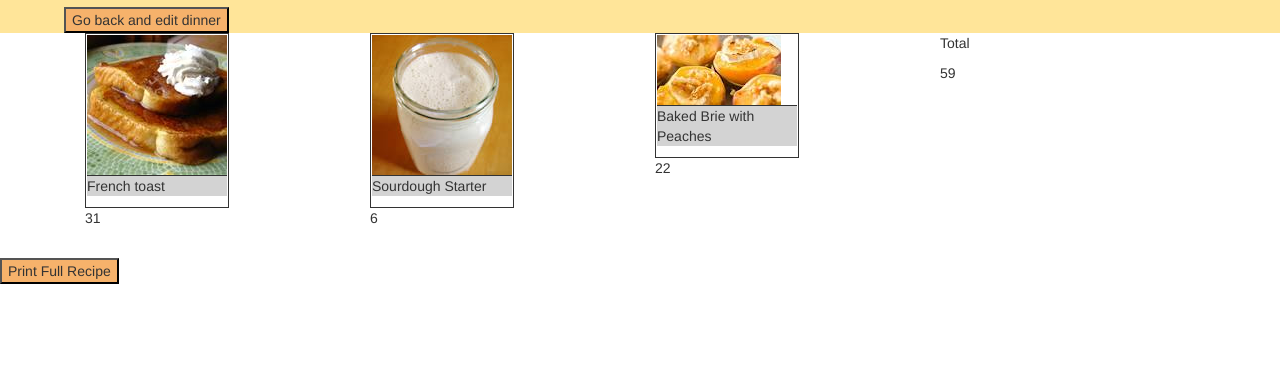
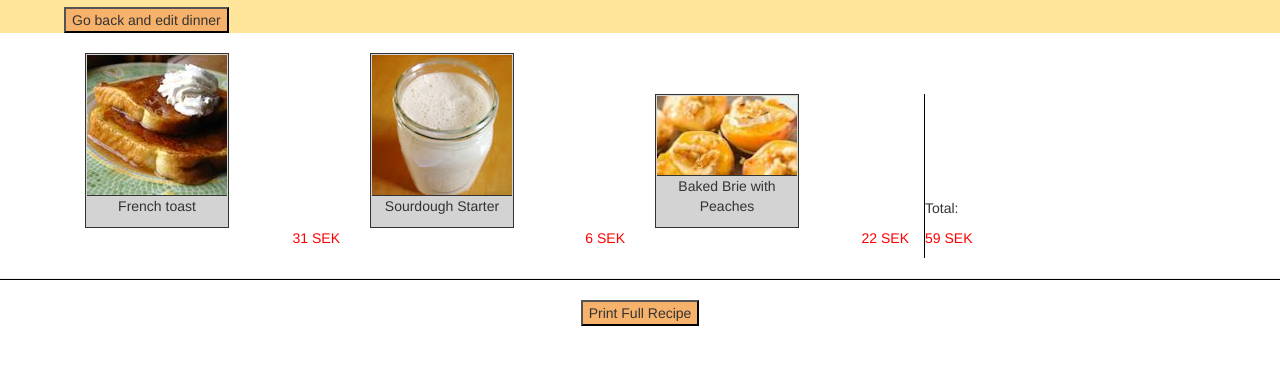
Before and after one commit to ericbq/iprog, a plain HTML site: page lab2/dinnerOverview.html in a window 1280 px wide. Shown: the part 177-542 px from the top of the page. Drawn offline with nearby package versions, Linux system fonts and the light colour scheme.

Commit message:
tinkered with dinnerOverview

```diff
--- a/lab2/css/main.css
+++ b/lab2/css/main.css
@@ -158,6 +158,10 @@ td {
 *	Setting dish width and height secures the bootstrap to be a nice grid.
 */
 
+.dish-header img {
+	width: 140px;
+}
+
 .dish {
 	width: 150px;
 	height:300px;
@@ -172,11 +176,12 @@ td {
 	padding:1px;
 	border: 1px solid;
 	width: 144px;
+	background-color: lightgrey;
+
 }
 
 .dish-header p {
 	border-top: 1px solid;
-	background-color: lightgrey;
 }
 
 .dish-description {
@@ -237,6 +242,16 @@ td {
 	width:82%;
 }
 
+.price-text {
+	color: red;
+}
+
+.col-sm-3 .price-text {
+	color: red;
+	text-align: right;
+}
+
+
 
 
 /**
@@ -259,6 +274,27 @@ td {
 }
 
 
-#overview-overview {
+#overview {
 	flex: 1;
+	padding-top: 20px;
 }
+
+.last-dish {
+	border-right: 1px solid black;
+}
+
+#overview .container  {
+	display: flex;
+  	flex-wrap: wrap;
+  	align-items: flex-end;
+}
+
+#print-recipe {
+	width: 100vw;
+	text-align: center;
+
+}
+
+.dish-header {
+	text-align: center;
+}
--- a/lab2/dinnerOverview.html
+++ b/lab2/dinnerOverview.html
@@ -28,12 +28,15 @@
 			<div id="selected-menu" class="container">
 
 			</div>
-			<br>
-			<button>Print Full Recipe</button>
+			<hr>
+			<div id="print-recipe">
+				<button id="print-recipe-button">Print Full Recipe</button>
+			</div>
+
 		</div>
 
 	</div>
-    <script src="https://code.jquery.com/jquery.js"></script>
+    <script src="https://ajax.googleapis.com/ajax/libs/jquery/2.2.0/jquery.min.js"></script>
 	<!-- The application JavaScript code -->
 	<script src="js/app.js"></script>
 	<script src="js/model/dinnerModel.js"></script>
--- a/lab2/js/view/overviewView.js
+++ b/lab2/js/view/overviewView.js
@@ -5,29 +5,48 @@ var OverviewView = function (container, model, selectedMenu) {
 		$("#overview-headline span").html( model.getNumberOfGuests() + " people");
 
 		$totalPrice = 0;
+		$lengthOfArray = selectedMenu.length;
 		//model.getFullMenu();
 		$.each(selectedMenu, function(index, dish) {
 			$dishPrice = 0;
 
+
+
 			$.each(dish.ingredients, function(i, o) {
 				$dishPrice += o.price;
 			});
+
 			$totalPrice += $dishPrice;
+
+			//add vertical line to separate last course with total-price.
+			if(index === ($lengthOfArray - 1)) {
 				$("#selected-menu").append(
-				"<div class=\"col-sm-3\" id=\"selectedDish" + dish.id + "\">" +
+					"<div class=\"col-sm-3 dish-list last-dish\" id=\"selected-dish-" + dish.id + "\">" +
 						"<div class=\"dish-header\">" +
 							"<img src=\"images/" + dish.image + "\">" +
 							"<p>" + dish.name + "</p>" +
 						"</div>" +
-					"<p>" + $dishPrice + "</p>" +
+						"<p class=\"price-text\">" + $dishPrice + " SEK </p>" +
 					"</div>"
 				);
+			} else {
+
+				$("#selected-menu").append(
+					"<div class=\"col-sm-3 dish-list \" id=\"selected-dish-" + dish.id + "\">" +
+						"<div class=\"dish-header\">" +
+							"<img src=\"images/" + dish.image + "\">" +
+							"<p>" + dish.name + "</p>" +
+						"</div>" +
+						"<p class=\"price-text\">" + $dishPrice + " SEK </p>" +
+					"</div>"
+				);
+			}
 		});
 
 		$("#selected-menu").append(
-			"<div class=\"col-sm-3\">" +
-				"<p>Total<p>" +
-				"<p>" + $totalPrice + "<p>" +
+			"<div id=\"total-price\">" +
+				"<p>Total:<p>" +
+				"<p class=\"price-text\">" + $totalPrice + " SEK<p>" +
 			"</div>"
 		);
 
```
Also changed, not shown: lab2/index - kopia.html (+2 -1 lines), lab2/index.html (+2 -1 lines), lab2/js/app.js (+64 -64 lines), lab2/main.html (+2 -1 lines), lab2/selectDish.html (+2 -1 lines), lab2/specificDish.html (+2 -1 lines). Lines whose indentation alone changed are shown as unchanged.
